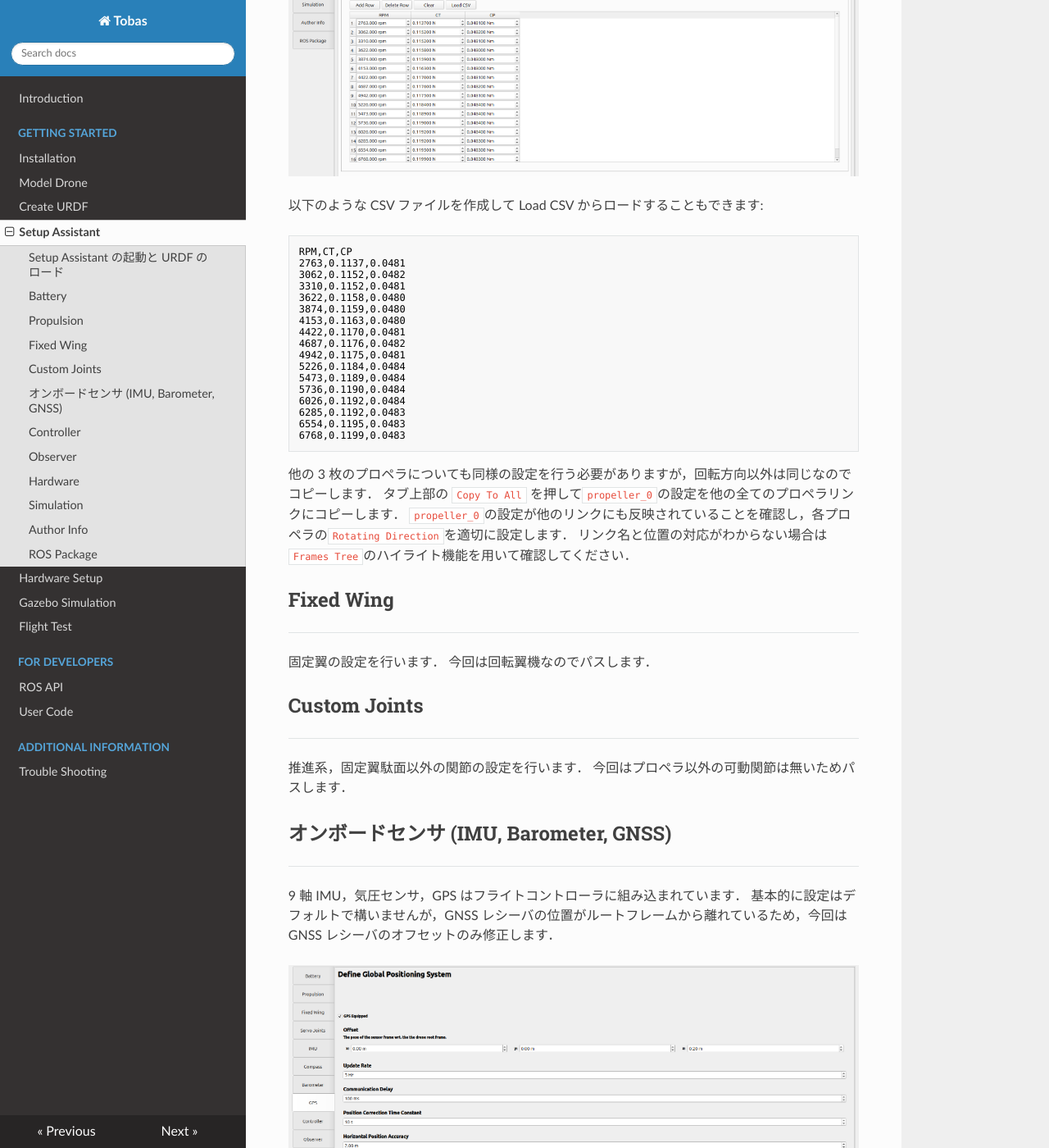
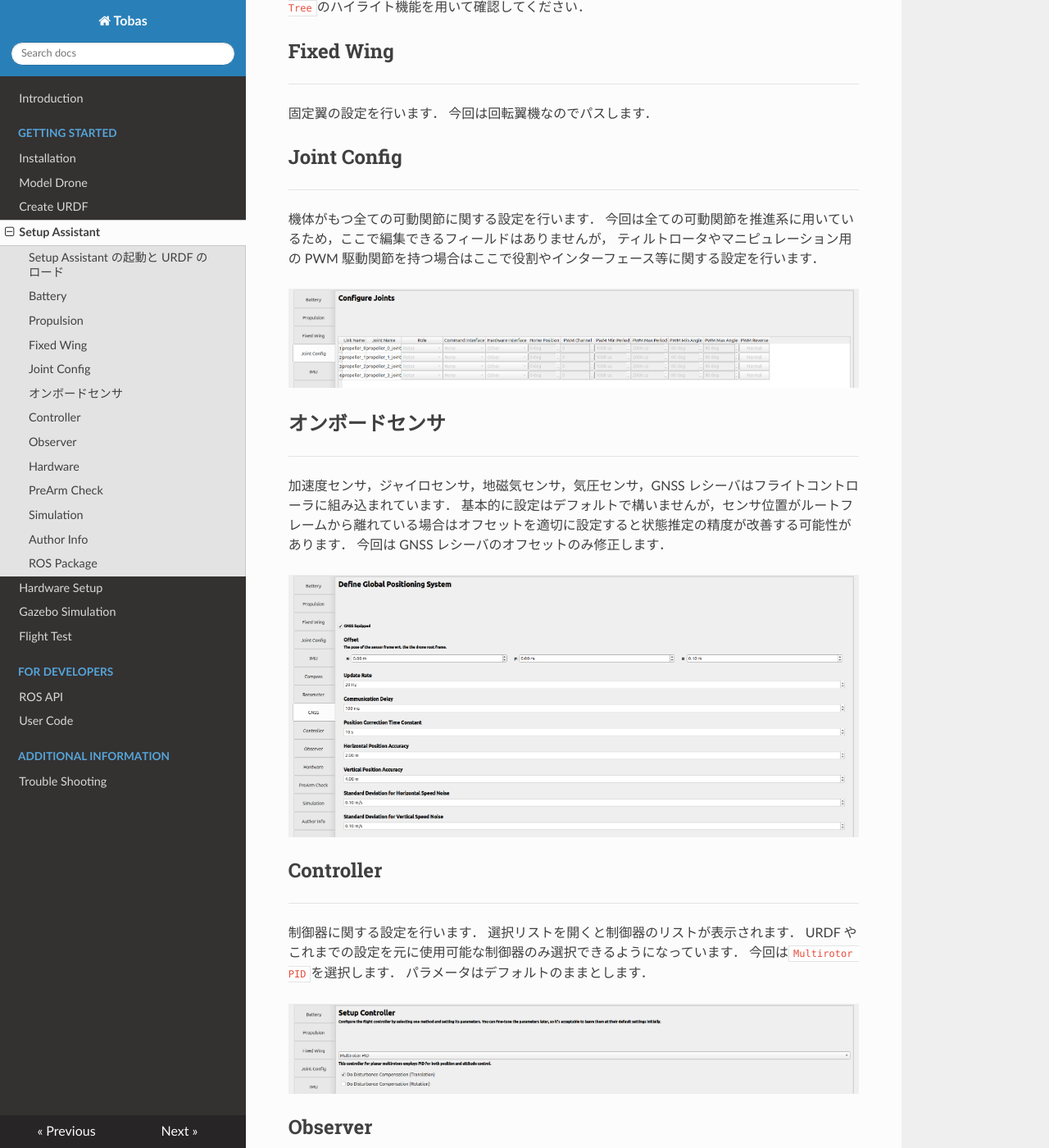
Before and after one commit to TobasFlightControl/tobas_wiki_ja, an MkDocs documentation site: the page built from docs/setup_assistant.md, in a window 1280 px wide and 1400 px high, scrolled down 4552 px. Shown: the whole window at 82% size. Built offline with MkDocs 1.6.1, drawn with Linux system fonts in a browser that asks for light colours; nearby versions of some CDN libraries; some of the changed text lies outside the part shown.

Commit message:
edit: setup assistant

````diff
--- a/docs/setup_assistant.md
+++ b/docs/setup_assistant.md
@@ -7,7 +7,7 @@
 
 ---
 
-Tobas を起動し，ヘッダー左の選択リストから`Setup Assistant`を選択します．
+Tobas を起動し，ツールボタンから`Setup Assistant`を選択します．
 
 ![start](resources/setup_assistant/start.png)
 
@@ -90,9 +92,12 @@
 6768,0.1199,0.0483
 ```
 
-他の 3 枚のプロペラについても同様の設定を行う必要がありますが，回転方向以外は同じなのでコピーします．
+他の 3 枚のプロペラについても同様の設定を行う必要がありますが，RC 出力チャンネルと回転方向以外は同じなのでコピーします．
 タブ上部の `Copy To All` を押して`propeller_0`の設定を他の全てのプロペラリンクにコピーします．
-`propeller_0`の設定が他のリンクにも反映されていることを確認し，各プロペラの`Rotating Direction`を適切に設定します．
+`propeller_0`の設定が他のリンクにも反映されていることを確認してください．
+
+各プロペラの`General`ページから`Channel`と`Turning Direction`を適切に設定します．
+`Channel`は`propeller_0`から順に 0,1,2,3 としています．
 リンク名と位置の対応がわからない場合は`Frames Tree`のハイライト機能を用いて確認してください．
 
 ## Fixed Wing
@@ -102,19 +107,23 @@
 固定翼の設定を行います．
 今回は回転翼機なのでパスします．
 
-## Custom Joints
+## Joint Config
 
 ---
 
-推進系，固定翼駄面以外の関節の設定を行います．
-今回はプロペラ以外の可動関節は無いためパスします．
+機体がもつ全ての可動関節に関する設定を行います．
+今回は全ての可動関節を推進系に用いているため，ここで編集できるフィールドはありませんが，
+ティルトロータやマニピュレーション用の PWM 駆動関節を持つ場合はここで役割やインターフェース等に関する設定を行います．
 
-## オンボードセンサ (IMU, Barometer, GNSS)
+![joint_config](resources/setup_assistant/joint_config.png)
+
+## オンボードセンサ
 
 ---
 
-9 軸 IMU，気圧センサ，GPS はフライトコントローラに組み込まれています．
-基本的に設定はデフォルトで構いませんが，GNSS レシーバの位置がルートフレームから離れているため，今回は GNSS レシーバのオフセットのみ修正します．
+加速度センサ，ジャイロセンサ，地磁気センサ，気圧センサ，GNSS レシーバはフライトコントローラに組み込まれています．
+基本的に設定はデフォルトで構いませんが，センサ位置がルートフレームから離れている場合はオフセットを適切に設定すると状態推定の精度が改善する可能性があります．
+今回は GNSS レシーバのオフセットのみ修正します．
 
 ![gnss](resources/setup_assistant/gnss.png)
 
@@ -139,9 +148,9 @@
 
 制御器に関する設定を行います．
 選択リストを開くと制御器のリストが表示されます．
-URDF やこれまでの設定を元に使用可能な制御器が自動で判定されており，
-制御器名に`(Not Applicable)`と表示されていないもののみ使用することができます．
+URDF やこれまでの設定を元に使用可能な制御器のみ選択できるようになっています．
 今回は`Multirotor PID`を選択します．
+パラメータはデフォルトのままとします．
 
 ![controller](resources/setup_assistant/controller.png)
 
@@ -150,7 +159,7 @@
 ---
 
 状態推定器に関する設定を行います．
-基本的にはデフォルトのままで構いません．
+`Error State Kalman Filter`を選択し，パラメータはデフォルトのままとします．
 
 ![observer](resources/setup_assistant/observer.png)
 
@@ -162,6 +171,16 @@
 Tobas の最初のバージョンである Aso を選択します．
 
 ![hardware](resources/setup_assistant/hardware.png)
+
+## PreArm Check
+
+---
+
+モータを起動する前のチェック項目の有効/無効の設定を行います．
+基本的には全て有効にすべきですが，例えば GNSS などの位置の取得元が 1 つもない場合でも，位置に関する項目を全て無効化することで姿勢制御モードでのみ飛行させることができます．
+今回は全ての項目にチェックします．
+
+![pre_arm_check](resources/setup_assistant/pre_arm_check.png)
 
 ## Simulation
 
````
Also changed, not shown: other parts of docs/setup_assistant.md (+3 -1 lines), docs/resources/setup_assistant/author_info.png, docs/resources/setup_assistant/battery.png, docs/resources/setup_assistant/controller.png, docs/resources/setup_assistant/gnss.png, docs/resources/setup_assistant/joint_config.png (added), docs/resources/setup_assistant/load.png, docs/resources/setup_assistant/observer.png, docs/resources/setup_assistant/pre_arm_check.png (added), docs/resources/setup_assistant/propulsion/aerodynamics.png, docs/resources/setup_assistant/propulsion/available_links.png, docs/resources/setup_assistant/propulsion/esc.png, docs/resources/setup_assistant/propulsion/general.png (added), docs/resources/setup_assistant/propulsion/motor.png, 3 more files.
